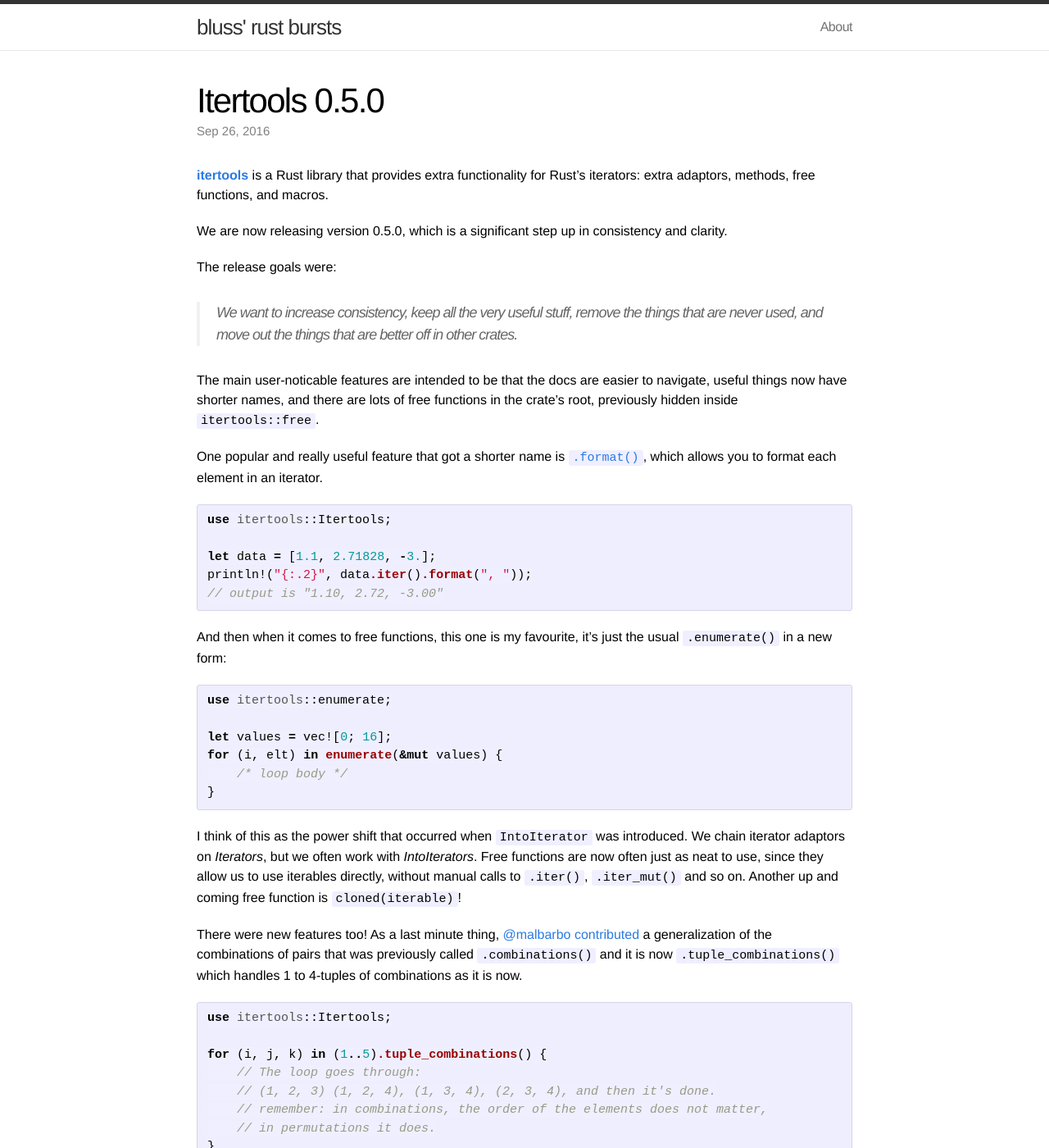
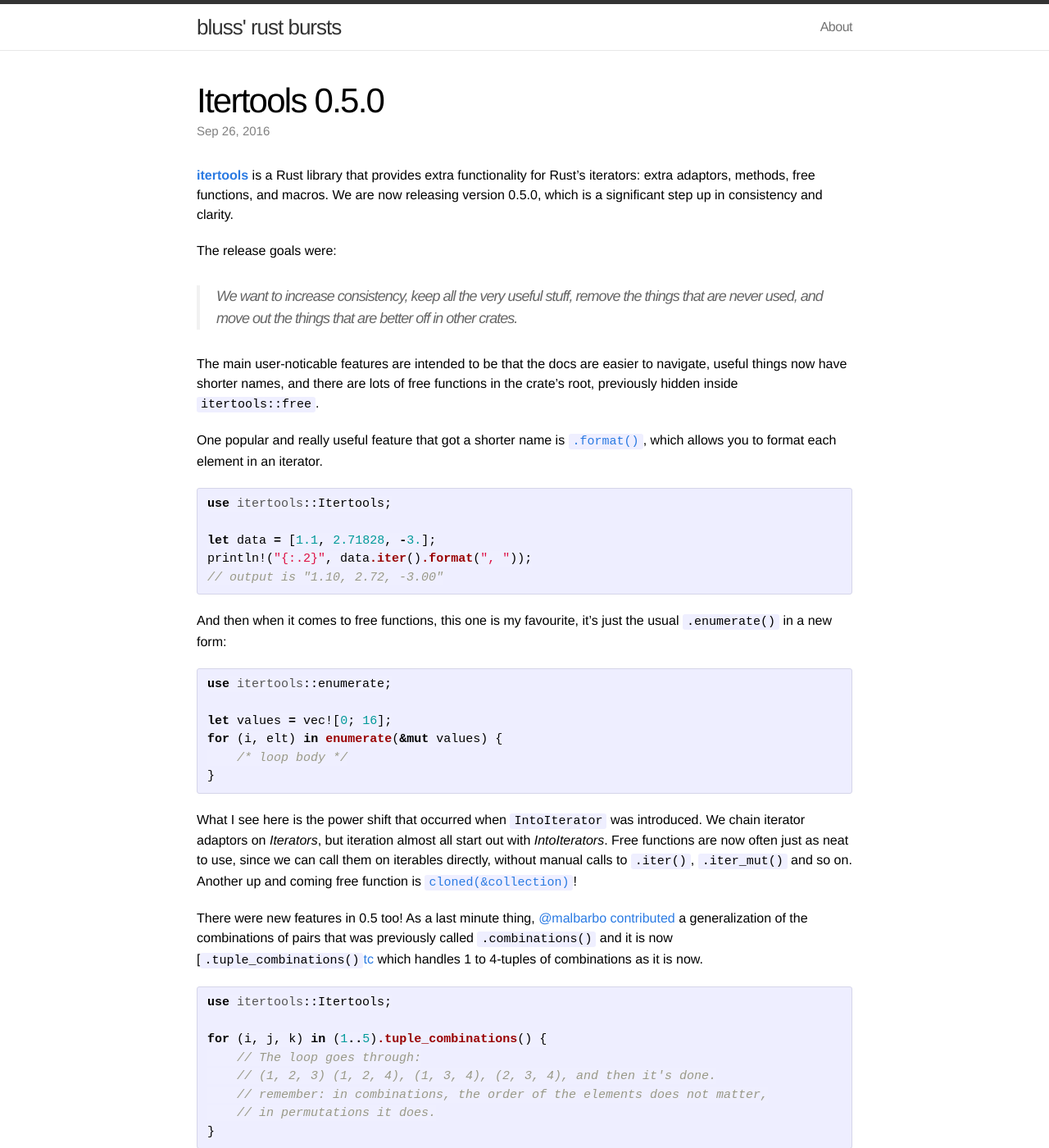
Before and after one commit to bluss/bluss.github.io, a Jekyll site: the page built from _posts/2016-09-26-itertools-0.5.0.markdown, in a window 1280 px wide and 1400 px high. Shown: the whole window at 82% size. Built offline with Jekyll 4.4.1, drawn with Linux system fonts in a browser that asks for light colours; some of the changed text lies outside the part shown.

Commit message:
Update itertools announcement

```diff
--- a/_posts/2016-09-26-itertools-0.5.0.markdown
+++ b/_posts/2016-09-26-itertools-0.5.0.markdown
@@ -7,7 +7,6 @@
 
 [**itertools**][1] is a Rust library that provides extra functionality
 for Rust’s iterators: extra adaptors, methods, free functions, and macros.
-
 We are now releasing version 0.5.0, which is a significant step up in consistency
 and clarity.
 
@@ -48,18 +47,22 @@
 }
 {% endhighlight %}
 
-I think of this as the power shift that occurred when `IntoIterator` was introduced.
-We chain iterator adaptors on *Iterators*, but we often work with *IntoIterators*.
-Free functions are now often just as neat to use, since they allow us to use
-iterables directly, without manual calls to `.iter()`, `.iter_mut()` and so on.
-Another up and coming free function is `cloned(iterable)`!
+What I see here is the power shift that occurred when `IntoIterator` was introduced.
+We chain iterator adaptors on *Iterators*, but iteration almost all start out
+with *IntoIterators*.  Free functions are now often just as neat to use, since
+we can call them on iterables directly, without manual calls to `.iter()`,
+`.iter_mut()` and so on. Another up and coming free function is
+[`cloned(&collection)`][cl]!
 
-There were new features too! As a last minute thing, [@malbarbo contributed][151]
-a generalization of the combinations of pairs that was previously called
-`.combinations()` and it is now `.tuple_combinations()` which handles 1 to 4-tuples
-of combinations as it is now.
+[cl]: https://bluss.github.io/rust-itertools/doc/itertools/fn.cloned.html
+
+There were new features in 0.5 too! As a last minute thing, [@malbarbo
+contributed][151] a generalization of the combinations of pairs that was
+previously called `.combinations()` and it is now [`.tuple_combinations()`[tc] which
+handles 1 to 4-tuples of combinations as it is now.
 
 [151]: https://github.com/bluss/rust-itertools/pull/151
+[tc]: https://bluss.github.io/rust-itertools/doc/itertools/trait.Itertools.html#method.tuple_combinations
 
 {% highlight rust %}
 use itertools::Itertools;
@@ -72,7 +75,7 @@
 }
 {% endhighlight %}
 
-Another new feature is [Either][either]. It is an enum with variants `Left` and
+Another new feature is [Either][eit]. It is an enum with variants `Left` and
 `Right`. It's very generic, but itertools includes it for a couple of reasons:
 `.partition_map()` already needs generic selection of elements to either the
 left or right side, `Either<L, R>` implements `Iterator` itself when `L` and
```
Also changed, not shown: other parts of _posts/2016-09-26-itertools-0.5.0.markdown (+2 -1 lines).
